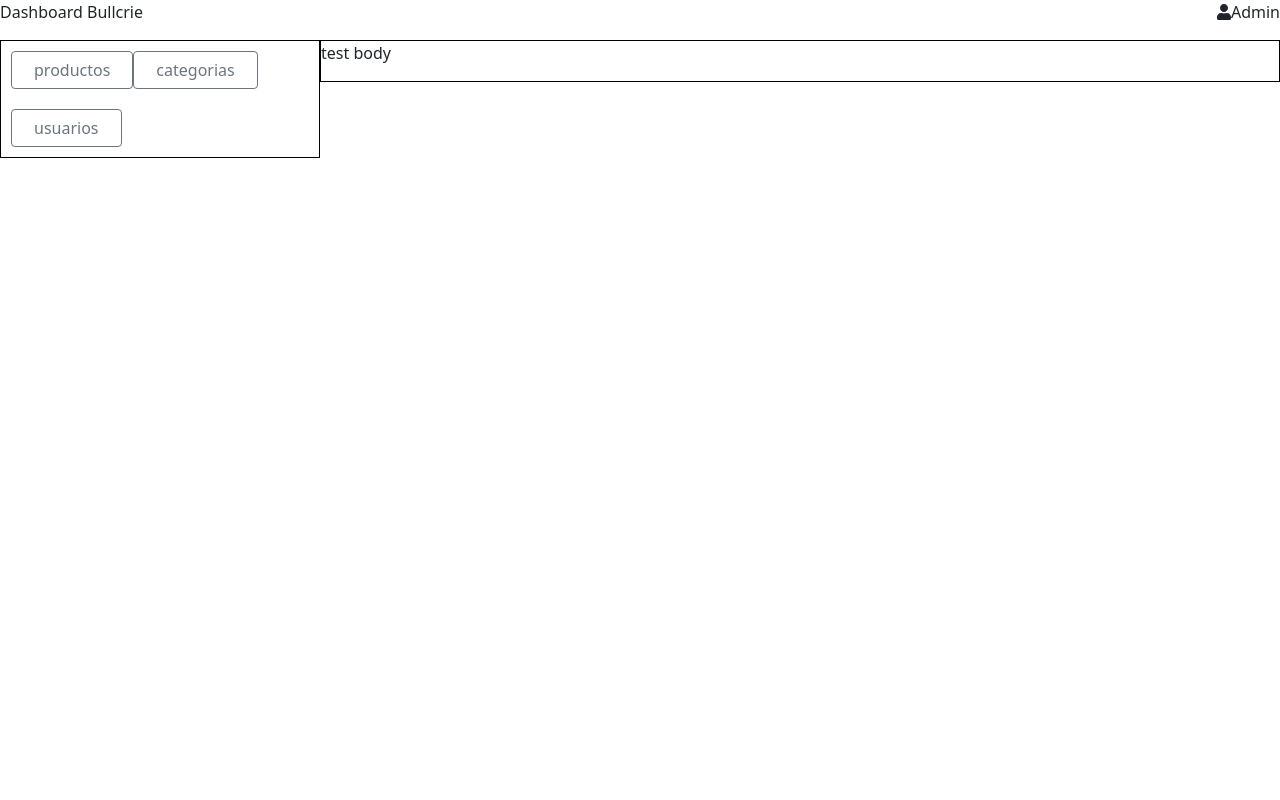
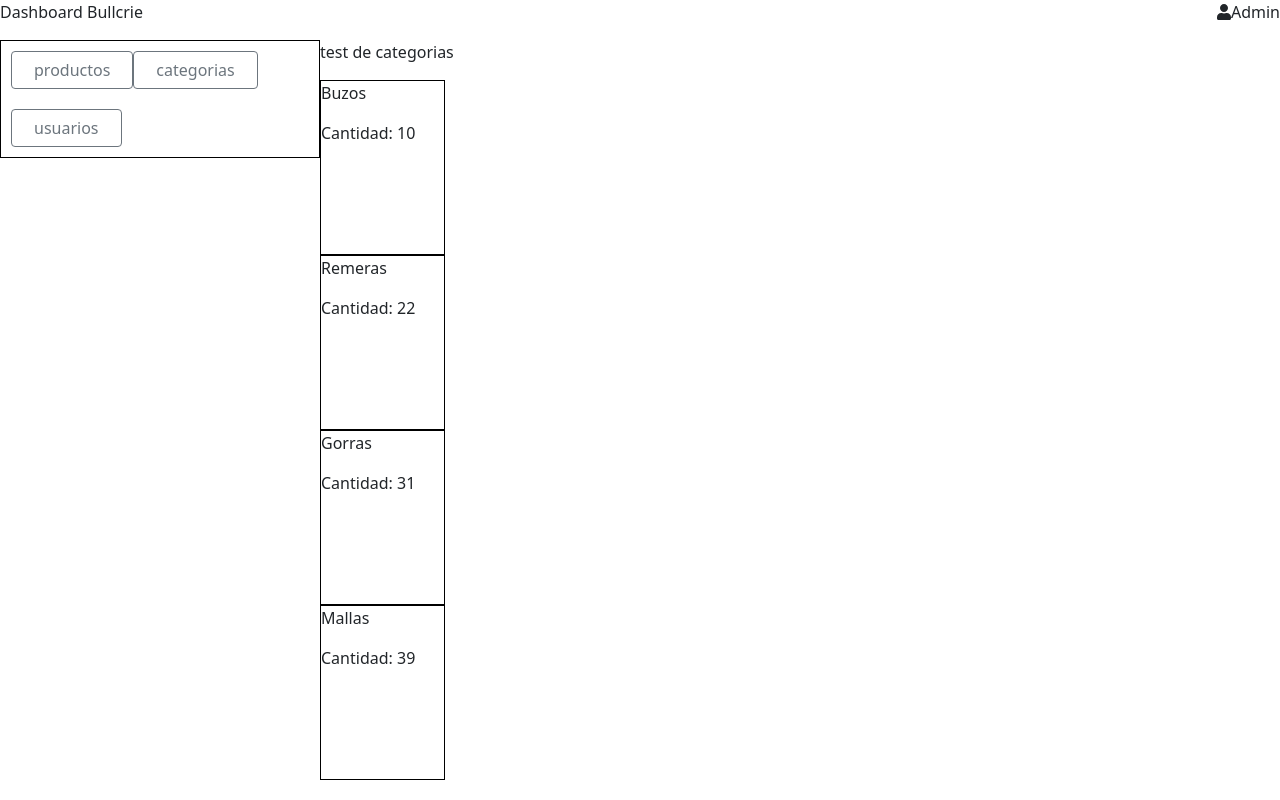
Before and after one commit to MicaPupparo/grupo_3_Bullcrie, a React (Vite) app in the folder Estructura/dashboard-react/: page /categorias in a window 1280 px wide. Built offline with nearby package versions, Linux system fonts and the light colour scheme.

Commit message:
solucion error de ruteo

```diff
--- a/Estructura/dashboard-react/package.json
+++ b/Estructura/dashboard-react/package.json
@@ -7,7 +7,9 @@
     "preview": "vite preview"
   },
   "dependencies": {
+    "bootstrap": "^5.1.3",
     "react": "^17.0.2",
+    "react-bootstrap": "^2.1.1",
     "react-dom": "^17.0.2",
     "react-router": "^6.2.1",
     "react-router-dom": "^6.2.1"
--- a/Estructura/dashboard-react/src/App.jsx
+++ b/Estructura/dashboard-react/src/App.jsx
@@ -7,29 +7,32 @@ import {Container, Row, Col, Card, Form, Button } from "react-bootstrap";
 import Productos from './components/secciones/Productos'
 import Categorias from './components/secciones/Categorias'
 import Usuarios from './components/secciones/Usuarios'
-import { Route } from 'react-router-dom';
+import { Route, Routes } from 'react-router-dom';
 import CatBox from './components/category-box/categoryBox';
 
 function App() {
 
 
   return (
-    <div className="App">
+
 <Container fluid className="p-0">
   <Row className='g-0 p-0'>
   <Col><Header></Header></Col>
   </Row>
   <Row className='g-0 p-0'>
     <Col xs={4} md={3}><SidePanel /></Col>
-    <Col><Body>
-            <Route path="/productos" component={Productos}/>
-            <Route path="/categorias" component={Categorias}/>
-            <Route path="/usuarios" component={Usuarios}/>
-          </Body>
+    <Col>
+          <div>
+            <Routes>
+            <Route path="/productos"  element={<Productos/>}/>
+            <Route path="/categorias" exact={true} element={<Categorias/>}/>
+            <Route path="/usuarios" element={<Usuarios/>}/>
+            </Routes>
+          </div>
     </Col>
   </Row>
 </Container>
-    </div>
+
   )
 }
 
--- a/Estructura/dashboard-react/src/components/category-box/categoryBox.jsx
+++ b/Estructura/dashboard-react/src/components/category-box/categoryBox.jsx
@@ -4,7 +4,10 @@ import './categoryBox.css'
 import PropTypes from 'prop-types';
 
 function CatBox(props){
-
+  CatBox.PropTypes = {
+    cat: PropTypes.string,
+    cantidad: PropTypes.number
+  }
   return(
     <div className="box">
 
@@ -15,10 +18,7 @@ function CatBox(props){
     </div>
   )
 
-  CatBox.PropTypes = {
-    cat: PropTypes.string,
-    cantidad: PropTypes.number
-  }
+
 };
 
 
--- a/Estructura/dashboard-react/src/components/side-panel/ButtonLink.jsx
+++ b/Estructura/dashboard-react/src/components/side-panel/ButtonLink.jsx
@@ -8,7 +8,7 @@ const buttons = ['productos', 'categorias', 'usuarios']
 
     return (
         <>
-        {buttons.map(button => <Link key={[button]} to={"/"+button}><Button variant="outline-secondary button-link">{button}</Button></Link>)}
+        {buttons.map(button => <Link key={[button]} to={"/" + button}><Button variant="outline-secondary button-link">{button}</Button></Link>)}
         </>
     )
 }
```
